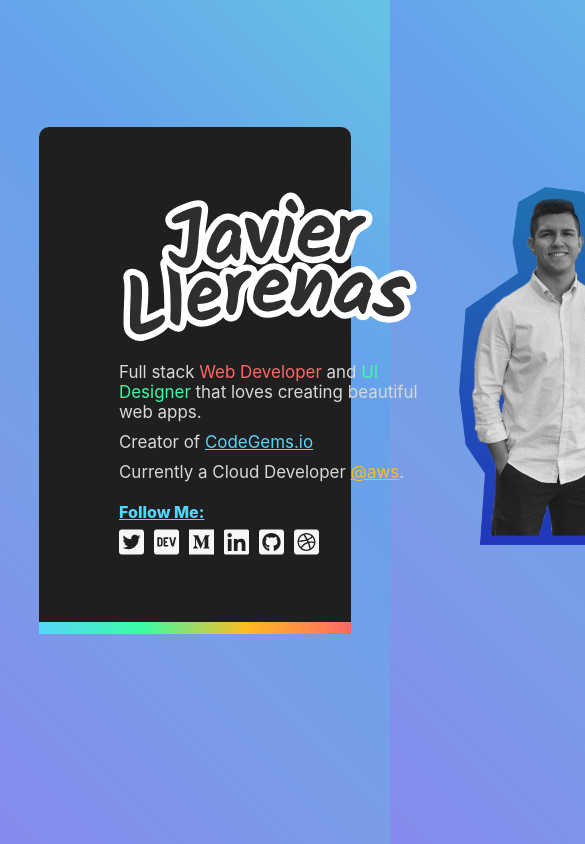
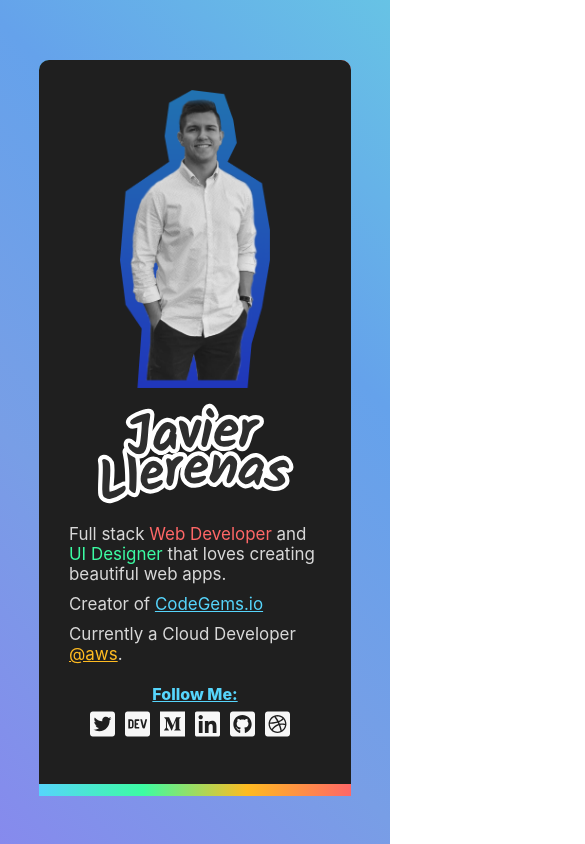
Before and after one commit to javillerenas/portfolio, a Vue app: page / in a window 390 px wide. Shown: the top 844 px of the page, 585 px wide, since content can reach past the window. Built offline with nearby package versions, Linux system fonts and the light colour scheme.

Commit message:
fix(phones): display correctly in phones

```diff
--- a/src/App.vue
+++ b/src/App.vue
@@ -1,6 +1,8 @@
 <template>
   <div id="app">
-    <HeroCard />
+    <div class="hero">
+      <HeroCard />
+    </div>
   </div>
 </template>
 
@@ -16,17 +18,41 @@ import ProjectCard from "./components/ProjectCard.vue";
   }
 })
 export default class App extends Vue {}
+
+window.addEventListener('resize', () => {
+  // We execute the same script as before
+  let vh = window.innerHeight * 0.01;
+  document.documentElement.style.setProperty('--vh', `${vh}px`);
+});
 </script>
 
 <style lang="less">
 @import "./assets/styles/main.less";
 
+body {
+  height: 100vh;
+  height: calc(var(--vh, 1vh) * 100);
+}
+
 #app {
   -webkit-font-smoothing: antialiased;
   -moz-osx-font-smoothing: grayscale;
-  // text-align: center;
-  padding-top: 15vh;
-  display: flex;
-  justify-content: center;
+
+  .hero {
+    height: 100vh;
+    display: flex;
+    justify-content: center;
+    align-items: center;
+
+    .hero-card {
+      position: relative;
+      top: -5rem;
+
+      @media @xs {
+        top: 0;
+      }
+    }
+  }
+
 }
 </style>
--- a/src/components/HeroCard.vue
+++ b/src/components/HeroCard.vue
@@ -76,6 +76,8 @@ export default class HeroCard extends Vue {}
   }
 
   &__content {
+    position: relative;
+    top: -10px;
     margin-right: 4rem;
     display: flex;
     flex-direction: column;
@@ -87,7 +89,7 @@ export default class HeroCard extends Vue {}
       width: 30vw;
       height: auto;
       max-width: 800px;
-      min-width: 300px;
+      min-width: 200px;
     }
 
     .hero-card__text {
@@ -125,8 +127,35 @@ export default class HeroCard extends Vue {}
       width: 20vw;
       height: auto;
       max-width: 400px;
-      min-width: 180px;
+      min-width: 150px;
     }
   }
 }
+
+
+/* phone */
+@media @xs {
+  .hero-card {
+    flex-direction: column-reverse;
+    align-items: center;
+    justify-content: center;
+    padding: 3rem;
+
+    &__image {
+      img {
+        // height: 20vh;
+        @media (max-height: 780px) {
+          min-width: 125px;
+        }
+      }
+    }
+
+    &__content {
+      margin: 2rem 0 0;
+      justify-content: center;
+      align-items: center;
+    }
+  }
+}
+
 </style>
```
